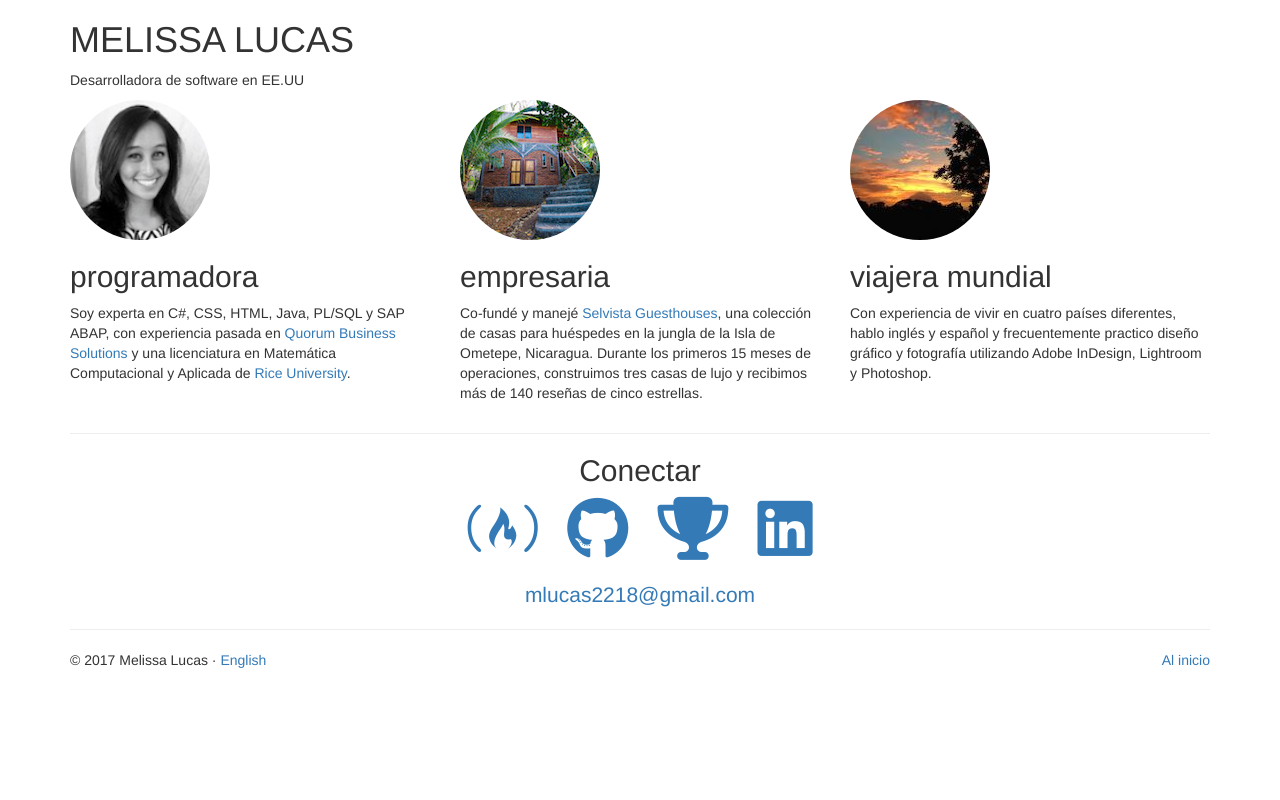
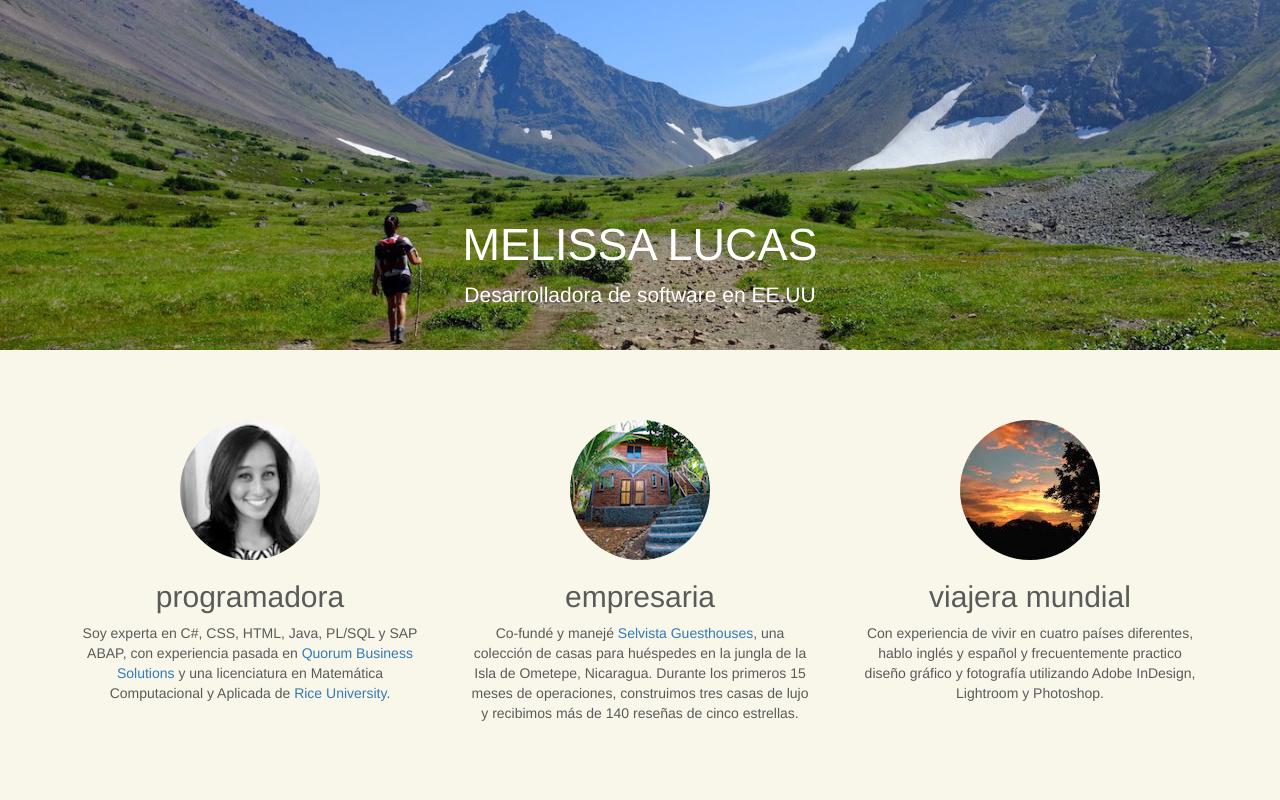
Before and after one commit to mlucas2218/mlucas2218.github.io, a plain HTML site: page es/index.html in a window 1280 px wide. Shown: the top 800 px of the page. Drawn offline with nearby package versions, Linux system fonts and the light colour scheme.

Commit message:
Update link to CSS sheet

```diff
--- a/es/index.html
+++ b/es/index.html
@@ -9,7 +9,7 @@
     <meta name="author" content="Melissa Lucas">
     <link rel="stylesheet" href="https://maxcdn.bootstrapcdn.com/bootstrap/3.3.7/css/bootstrap.min.css" integrity="sha384-BVYiiSIFeK1dGmJRAkycuHAHRg32OmUcww7on3RYdg4Va+PmSTsz/K68vbdEjh4u" crossorigin="anonymous">
     <script src="https://use.fontawesome.com/65d1bcf15f.js"></script>
-    <link rel="stylesheet" href="../carousel.css">
+    <link rel="stylesheet" href="../style.css">
 
     <link rel="shortcut icon" href="../favicon.ico" type="image/x-icon" />
     <link rel="apple-touch-icon" href="../images/apple-touch-icon.png" />
@@ -51,12 +51,12 @@
           <p>Soy experta en C#, CSS, HTML, Java, PL/SQL y SAP ABAP, con experiencia pasada en <a target="_blank" href="https://www.qbsol.com">Quorum Business Solutions</a> y una licenciatura en Matemática Computacional y Aplicada de <a target="_blank" href="http://www.rice.edu">Rice University</a>.</p>
         </div><!-- /.col-md-4 -->
         <div class="col-md-4">
-          <img class="img-circle" src="../images/selvista.jpg" alt="A luxury treehouse" width="140" height="140">
+          <img class="img-circle" src="../images/selvista.jpg" alt="Una lujosa casa del árbol" width="140" height="140">
           <h2>empresaria</h2>
           <p>Co-fundé y manejé <a target="_blank" href="http://selvistaguesthouses.com">Selvista Guesthouses</a>, una colección de casas para huéspedes en la jungla de la Isla de Ometepe, Nicaragua.  Durante los primeros 15 meses de operaciones, construimos tres casas de lujo y recibimos más de 140 reseñas de cinco estrellas.</p>
         </div><!-- /.col-md-4 -->
         <div class="col-md-4">
-          <img class="img-circle" src="../images/travel.jpg" alt="A travel picture" width="140" height="140">
+          <img class="img-circle" src="../images/travel.jpg" alt="Una foto del mundo" width="140" height="140">
           <h2>viajera mundial</h2>
           <p>Con experiencia de vivir en cuatro países diferentes, hablo inglés y español y frecuentemente practico diseño gráfico y fotografía utilizando Adobe InDesign, Lightroom y Photoshop.</p>
         </div><!-- /.col-md-4 -->
```
